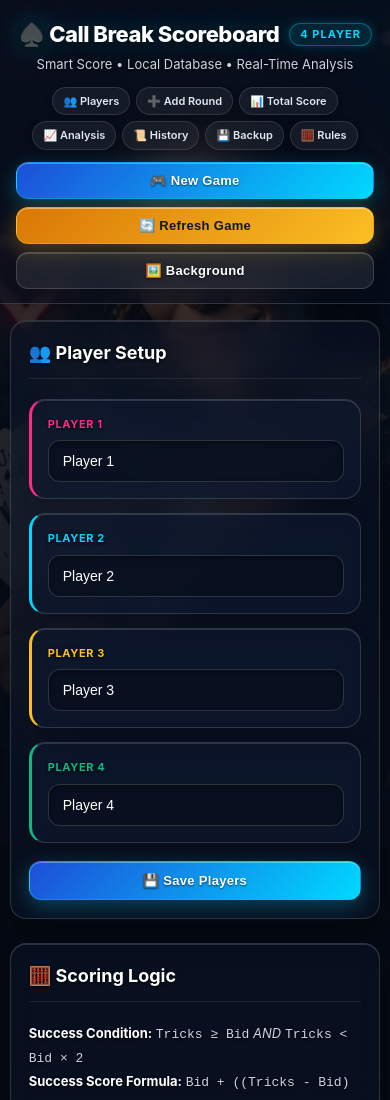
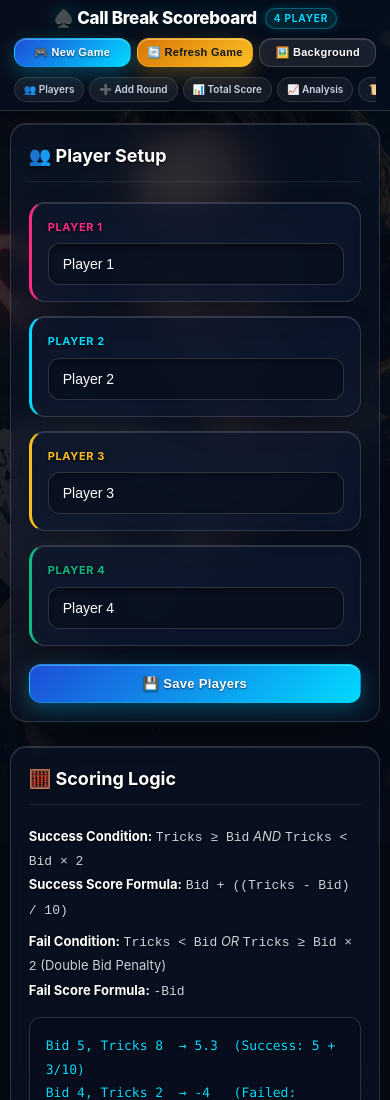
Before and after one commit to UmraoPrince/Callbreak_scorecard, a plain HTML site: page index.html in a window 390 px wide. Shown: the top 1100 px of the page. Drawn offline with nearby package versions, Linux system fonts and the light colour scheme.

Commit message:
fix(ui): streamline compact frosted glass header and fix mobile responsive layout

```diff
--- a/index.html
+++ b/index.html
@@ -19,26 +19,18 @@
 <div class="bg-overlay"></div>
 
 <header>
+    <div class="header-container">
+        <div class="header-top-bar">
             <div class="header-brand">
                 <h1>
                     ♠️ Call Break Scoreboard
                     <span class="brand-badge">4 Player</span>
                 </h1>
 
-        <p>
+                <p class="header-subtitle">
                     Smart Score • Local Database • Real-Time Analysis
                 </p>
             </div>
-
-    <nav class="glass-nav">
-        <a href="#playersSection" class="glass-nav-link">👥 Players</a>
-        <a href="#roundSection" class="glass-nav-link">➕ Add Round</a>
-        <a href="#scoreboardSection" class="glass-nav-link">📊 Total Score</a>
-        <a href="#analysisSection" class="glass-nav-link">📈 Analysis</a>
-        <a href="#historySection" class="glass-nav-link">📜 History</a>
-        <a href="#databaseSection" class="glass-nav-link">💾 Backup</a>
-        <a href="#rulesSection" class="glass-nav-link">🧮 Rules</a>
-    </nav>
 
             <div class="header-actions">
                 <button
@@ -60,6 +52,18 @@
                     onclick="openBgModal()">
                     🖼️ Background
                 </button>
+            </div>
+        </div>
+
+        <nav class="glass-nav">
+            <a href="#playersSection" class="glass-nav-link">👥 Players</a>
+            <a href="#roundSection" class="glass-nav-link">➕ Add Round</a>
+            <a href="#scoreboardSection" class="glass-nav-link">📊 Total Score</a>
+            <a href="#analysisSection" class="glass-nav-link">📈 Analysis</a>
+            <a href="#historySection" class="glass-nav-link">📜 History</a>
+            <a href="#databaseSection" class="glass-nav-link">💾 Backup</a>
+            <a href="#rulesSection" class="glass-nav-link">🧮 Rules</a>
+        </nav>
     </div>
 </header>
 
--- a/style.css
+++ b/style.css
@@ -116,114 +116,143 @@ body {
 */
 
 header {
-    text-align: center;
-    padding: 18px 16px 14px;
-    background: var(--glass-header);
-    border-bottom: 1px solid var(--border-glass);
     position: sticky;
     top: 0;
     z-index: 1000;
+    background: var(--glass-header);
+    border-bottom: 1px solid var(--border-glass);
     backdrop-filter: blur(20px);
     -webkit-backdrop-filter: blur(20px);
-    box-shadow: 0 8px 32px rgba(0, 0, 0, 0.38);
-    transition: all 0.3s ease;
+    box-shadow: 0 4px 24px rgba(0, 0, 0, 0.40);
+    padding: 10px 16px;
+    transition: all 0.25s ease;
+}
+
+.header-container {
+    width: min(1280px, 98%);
+    margin: 0 auto;
+    display: flex;
+    flex-direction: column;
+    gap: 8px;
+}
+
+.header-top-bar {
+    display: flex;
+    align-items: center;
+    justify-content: space-between;
+    gap: 16px;
+    flex-wrap: wrap;
 }
 
 .header-brand {
     display: flex;
     flex-direction: column;
-    align-items: center;
-    gap: 4px;
+    gap: 2px;
+    text-align: left;
 }
 
 header h1 {
-    font-size: clamp(22px, 4.5vw, 34px);
+    font-size: clamp(18px, 3.2vw, 24px);
     font-weight: 800;
-    letter-spacing: -0.5px;
+    letter-spacing: -0.3px;
     color: var(--text-pure);
-    text-shadow: 0 2px 14px rgba(0, 0, 0, 0.9), 0 0 24px rgba(0, 217, 255, 0.45);
+    text-shadow: 0 2px 10px rgba(0, 0, 0, 0.9), 0 0 18px rgba(0, 217, 255, 0.35);
     display: inline-flex;
     align-items: center;
-    gap: 10px;
+    gap: 8px;
+    margin: 0;
 }
 
 .brand-badge {
     display: inline-block;
-    padding: 2px 10px;
-    font-size: 11px;
+    padding: 2px 8px;
+    font-size: 10px;
     font-weight: 700;
-    letter-spacing: 1px;
+    letter-spacing: 0.8px;
     text-transform: uppercase;
     color: var(--cyan);
     background: rgba(0, 217, 255, 0.12);
     border: 1px solid rgba(0, 217, 255, 0.35);
     border-radius: 999px;
-    box-shadow: 0 0 12px rgba(0, 217, 255, 0.25);
+    box-shadow: 0 0 10px rgba(0, 217, 255, 0.2);
     vertical-align: middle;
 }
 
-header p {
-    color: #cbd5e1;
-    font-size: 13px;
+.header-subtitle {
+    color: #94a3b8;
+    font-size: 12px;
     text-shadow: var(--text-shadow);
-}
-
-/* Glass Navigation Bar */
-.glass-nav {
-    display: flex;
-    justify-content: center;
-    align-items: center;
-    gap: 8px;
-    flex-wrap: wrap;
-    margin-top: 12px;
-}
-
-.glass-nav-link {
-    color: #e2e8f0;
-    text-decoration: none;
-    font-size: 12px;
-    font-weight: 600;
-    padding: 6px 14px;
-    border-radius: 999px;
-    background: rgba(255, 255, 255, 0.06);
-    border: 1px solid rgba(255, 255, 255, 0.12);
-    backdrop-filter: blur(10px);
-    -webkit-backdrop-filter: blur(10px);
-    transition: all 0.2s ease;
-    box-shadow: 0 2px 8px rgba(0, 0, 0, 0.2);
-}
-
-.glass-nav-link:hover {
-    color: #ffffff;
-    background: rgba(0, 217, 255, 0.16);
-    border-color: rgba(0, 217, 255, 0.4);
-    box-shadow: 0 0 14px rgba(0, 217, 255, 0.25);
-    transform: translateY(-1px);
+    margin: 0;
 }
 
 /* Header Action Buttons */
 .header-actions {
     display: flex;
-    justify-content: center;
     align-items: center;
-    gap: 10px;
-    flex-wrap: wrap;
-    margin-top: 12px;
+    gap: 8px;
+    flex-wrap: nowrap;
+}
+
+.header-actions button {
+    padding: 8px 16px;
+    font-size: 12px;
+    font-weight: 700;
+    white-space: nowrap;
 }
 
 .top-new-game-btn {
-    padding: 10px 22px;
-    font-size: 13px;
+    padding: 8px 16px;
+    font-size: 12px;
 }
 
 .top-refresh-btn {
-    padding: 10px 22px;
-    font-size: 13px;
+    padding: 8px 16px;
+    font-size: 12px;
 }
 
 .top-theme-btn {
-    padding: 10px 18px;
-    font-size: 13px;
+    padding: 8px 14px;
+    font-size: 12px;
+}
+
+/* Glass Navigation Bar - Single Smooth Horizontal Line */
+.glass-nav {
+    display: flex;
+    align-items: center;
+    gap: 6px;
+    overflow-x: auto;
+    white-space: nowrap;
+    padding: 2px 2px 4px;
+    scrollbar-width: none;
+    -ms-overflow-style: none;
+    -webkit-overflow-scrolling: touch;
+}
+
+.glass-nav::-webkit-scrollbar {
+    display: none;
+}
+
+.glass-nav-link {
+    color: #cbd5e1;
+    text-decoration: none;
+    font-size: 11px;
+    font-weight: 600;
+    padding: 5px 12px;
+    border-radius: 999px;
+    background: rgba(255, 255, 255, 0.06);
+    border: 1px solid rgba(255, 255, 255, 0.12);
+    backdrop-filter: blur(8px);
+    -webkit-backdrop-filter: blur(8px);
+    transition: all 0.2s ease;
+    flex-shrink: 0;
+}
+
+.glass-nav-link:hover {
+    color: #ffffff;
+    background: rgba(0, 217, 255, 0.18);
+    border-color: rgba(0, 217, 255, 0.45);
+    box-shadow: 0 0 12px rgba(0, 217, 255, 0.28);
+    transform: translateY(-1px);
 }
 
 /*
@@ -1232,21 +1261,25 @@ footer {
 }
 
 @media(max-width: 768px) {
+    header {
+        padding: 8px 12px;
+    }
+
+    .header-top-bar {
+        gap: 10px;
+    }
+
     header h1 {
-        font-size: 22px;
+        font-size: 19px;
+    }
+
+    .header-actions button {
+        padding: 7px 12px;
+        font-size: 11px;
     }
 
     .round-grid {
         grid-template-columns: 1fr;
-    }
-
-    .glass-nav {
-        gap: 6px;
-    }
-
-    .glass-nav-link {
-        font-size: 11px;
-        padding: 5px 10px;
     }
 
     .card {
@@ -1256,9 +1289,59 @@ footer {
 }
 
 @media(max-width: 650px) {
+    header {
+        padding: 6px 10px;
+    }
+
     .container {
         width: 95%;
-        margin: 16px auto 40px;
+        margin: 12px auto 40px;
+    }
+
+    .header-top-bar {
+        flex-direction: column;
+        align-items: stretch;
+        gap: 6px;
+    }
+
+    .header-brand {
+        text-align: center;
+        align-items: center;
+    }
+
+    header h1 {
+        font-size: 17px;
+        justify-content: center;
+    }
+
+    .header-subtitle {
+        display: none;
+    }
+
+    .header-actions {
+        width: 100%;
+        display: flex;
+        flex-direction: row;
+        gap: 6px;
+    }
+
+    .header-actions button {
+        flex: 1;
+        padding: 7px 6px;
+        font-size: 11px;
+        gap: 4px;
+        justify-content: center;
+        text-align: center;
+    }
+
+    .glass-nav {
+        gap: 5px;
+        padding: 2px 0;
+    }
+
+    .glass-nav-link {
+        font-size: 10px;
+        padding: 4px 9px;
     }
 
     .players-grid,
@@ -1279,16 +1362,6 @@ footer {
         width: 100%;
     }
 
-    .header-actions {
-        width: 100%;
-        flex-direction: column;
-        gap: 8px;
-    }
-
-    .header-actions button {
-        width: 100%;
-    }
-
     .bg-presets-grid {
         grid-template-columns: 1fr;
     }
```
Lines whose indentation alone changed are shown as unchanged.
